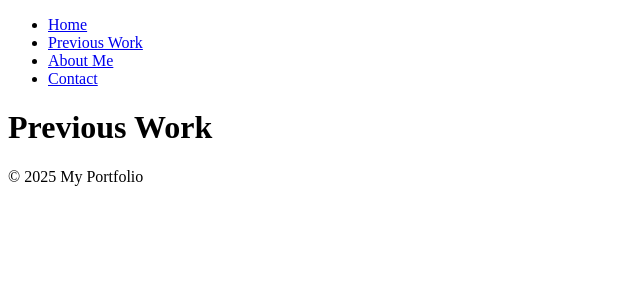
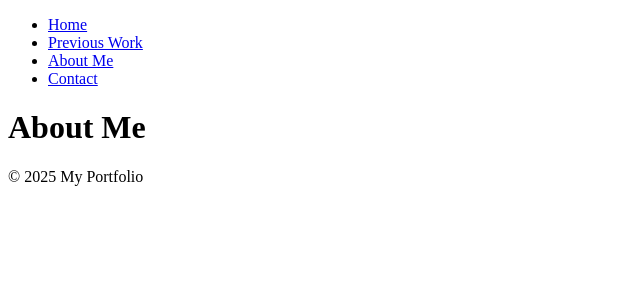
Before and after one commit to maevecrossan/my-portfolio, a Next.js app: page /about in a window 1280 px wide. Shown: the top 300 px of the page, without its empty margins (0-640 px from the left). Built offline with nearby package versions, Linux system fonts and the light colour scheme.

Commit message:
Update page titles.

```diff
--- a/src/app/about/page.js
+++ b/src/app/about/page.js
@@ -1,3 +1,3 @@
 export default function AboutMePage() {
-  return <h1>Previous Work</h1>;
+  return <h1>About Me</h1>;
 }
--- a/src/app/contact/page.js
+++ b/src/app/contact/page.js
@@ -1,3 +1,3 @@
 export default function ContactPage() {
-    return <h1>Previous Work</h1>;
+    return <h1>Contact Page</h1>;
 }
```
